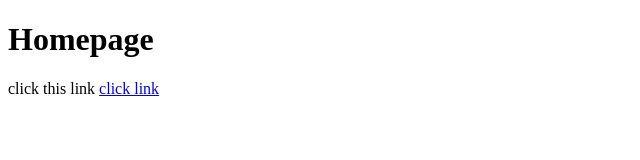
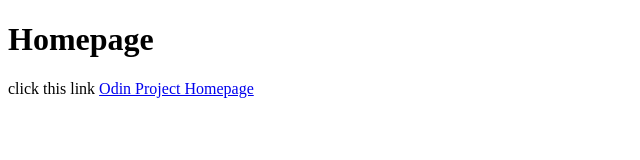
Before and after one commit to AYellowMinion/git_test, a plain HTML site: page odin-links-and-images/index.html in a window 1280 px wide. Shown: the whole page, without its empty margins (0-640 px from the left). Drawn offline with Linux system fonts and the light colour scheme.

Commit message:
html hyperlink prac

```diff
--- a/odin-links-and-images/index.html
+++ b/odin-links-and-images/index.html
@@ -7,6 +7,6 @@
     <body>
         <h1> Homepage </h1>
         <a>click this link </a>
-        <a href="https://www.theodinproject.com/about"> click link</a>
+        <a href="https://www.theodinproject.com/about"> Odin Project Homepage</a>
     </body>
 </html>
```
